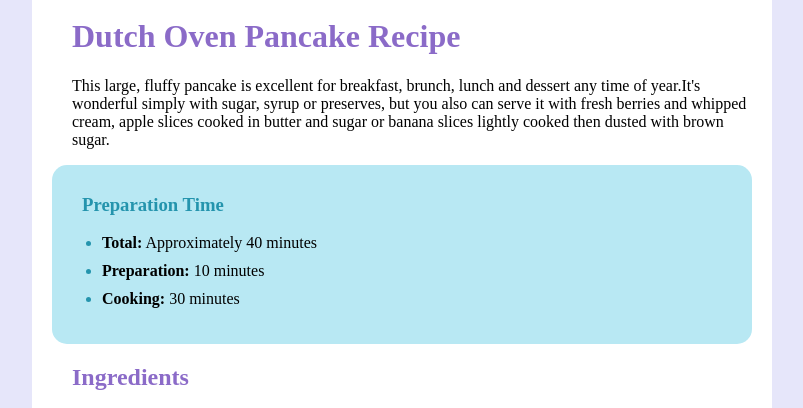
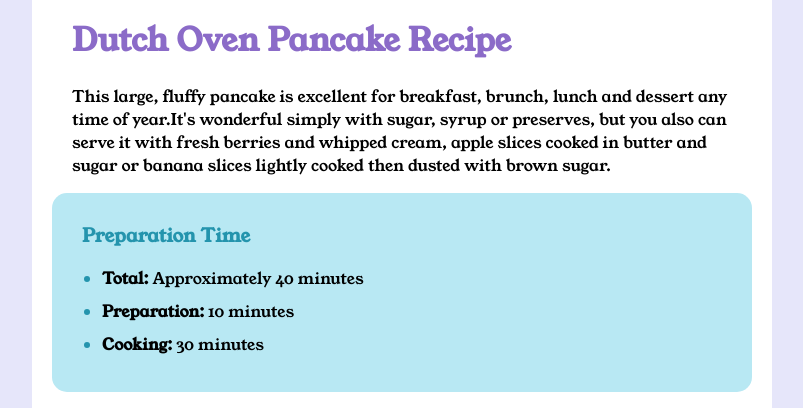
Before and after one commit to Melanie-Cabriales/Recipe-Page, a plain HTML site: page index.html in a window 1280 px wide. Shown: the part 371-779 px from the top of the page, without its empty margins (238-1041 px from the left). Drawn offline with Linux system fonts and the light colour scheme.

Commit message:
Adding different font

```diff
--- a/index.html
+++ b/index.html
@@ -5,9 +5,13 @@
   <meta name="viewport" content="width=device-width, initial-scale=1.0"> <!-- displays site properly based on user's device -->
   <title>Frontend Mentor | Recipe Page</title>
   <link rel="stylesheet" href="recipe.css">
+
+  <link rel="preconnect" href="https://fonts.googleapis.com">
+  <link rel="preconnect" href="https://fonts.gstatic.com" crossorigin>
+  <link href="https://fonts.googleapis.com/css2?family=Young+Serif&display=swap" rel="stylesheet">
 </head>
     <body>
-       <div class="rounded-container">
+       <main class="rounded-container">
             <div>
                 <img src="https://www.allrecipes.com/thmb/5aRY8tnjLZ2BJegTzy1DOUQjpZc=/1500x0/filters:no_upscale():max_bytes(150000):strip_icc()/23898-Dutch-Babies-dmfs-4x3-1450-3303f8da8ae54f1db55ed8366b71ec8e.jpg" alt="Dutch Oven Pancake" class="image-size">
             </div>
@@ -70,6 +74,6 @@
                     </tbody>
                 </table>
             </div>
-       </div>
+        </main>
     </body>
 </html>
--- a/recipe.css
+++ b/recipe.css
@@ -36,6 +36,7 @@ p{
 }
 
 body{
+    font-family: 'Young Serif',serif;
     background-color:lavender ;
     display: flex;
     justify-content: center;
```
